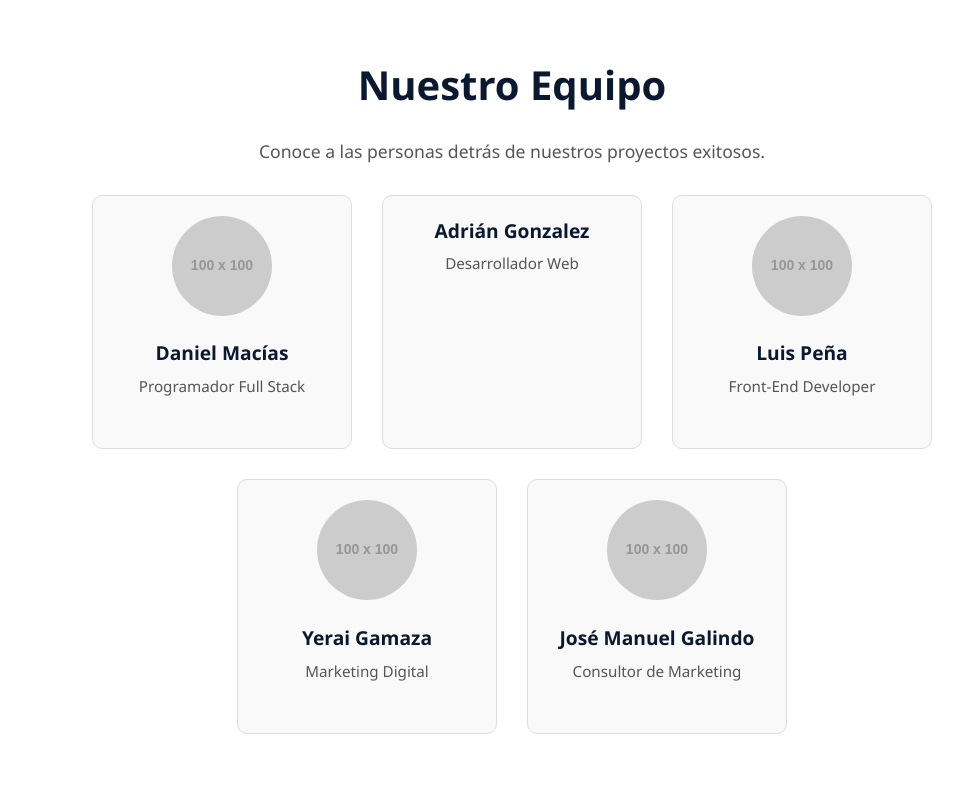
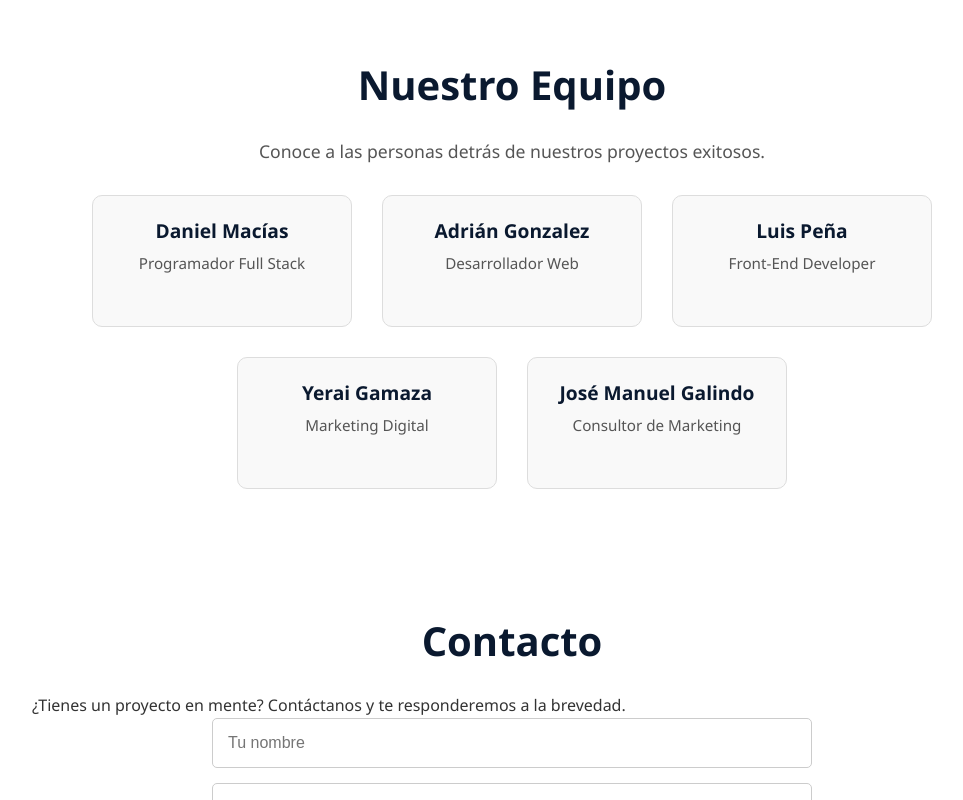
Before and after one commit to web-del-club/Web-de-empresa-de-webs, a plain HTML site: page index.html in a window 1280 px wide. Shown: the part 663-1463 px from the top of the page, without its empty margins (128-1091 px from the left). Drawn offline with Linux system fonts and the light colour scheme; placeholder pictures from the web are drawn by us.

Commit message:
Update index.html

```diff
--- a/index.html
+++ b/index.html
@@ -32,7 +32,6 @@
     <p>Conoce a las personas detrás de nuestros proyectos exitosos.</p>
     <div class="team-cards">
       <div class="team-card">
-        <img src="https://via.placeholder.com/100" alt="Daniel">
         <h3>Daniel Macías</h3>
         <p>Programador Full Stack</p>
       </div>
@@ -41,17 +40,14 @@
         <p>Desarrollador Web</p>
       </div>
       <div class="team-card">
-        <img src="https://via.placeholder.com/100" alt="Luis">
         <h3>Luis Peña</h3>
         <p>Front-End Developer</p>
       </div>
       <div class="team-card">
-        <img src="https://via.placeholder.com/100" alt="Yerai">
         <h3>Yerai Gamaza</h3>
         <p>Marketing Digital</p>
       </div>
       <div class="team-card">
-        <img src="https://via.placeholder.com/100" alt="José">
         <h3>José Manuel Galindo</h3>
         <p>Consultor de Marketing</p>
       </div>
```
